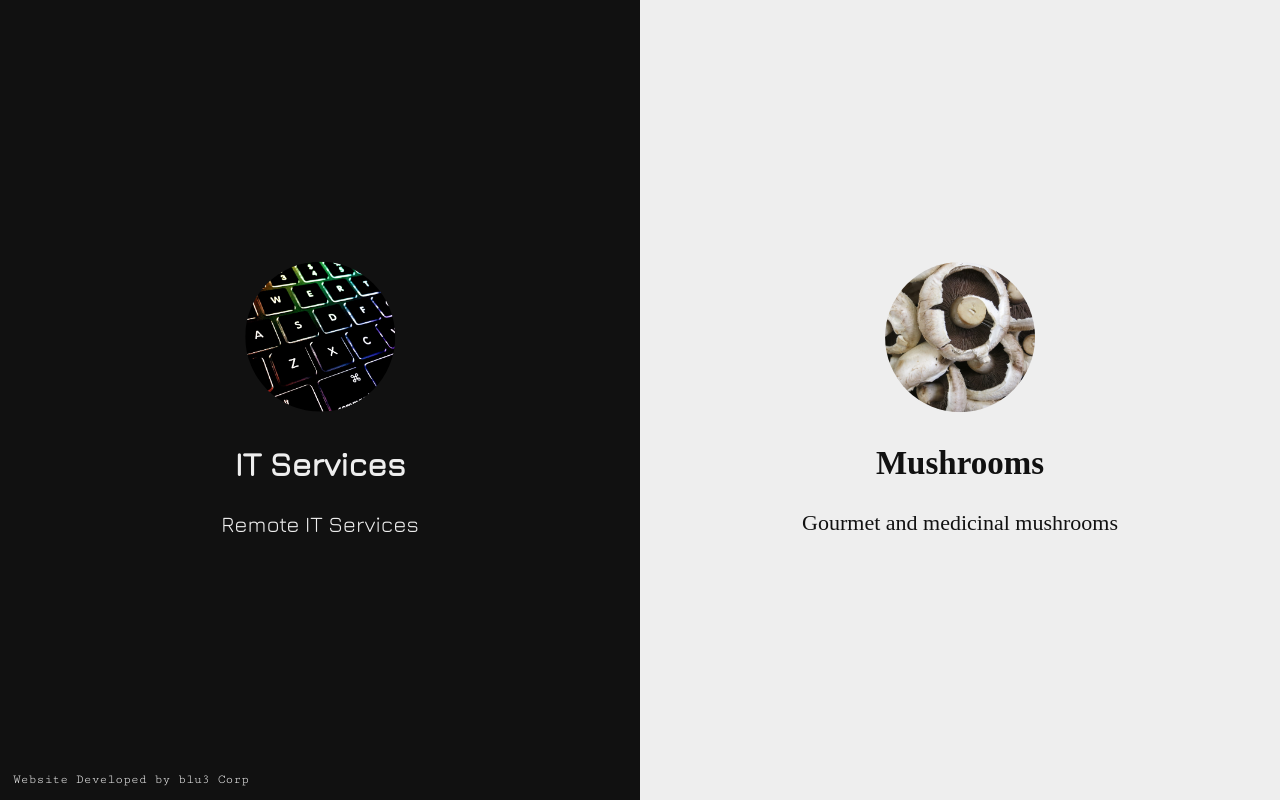
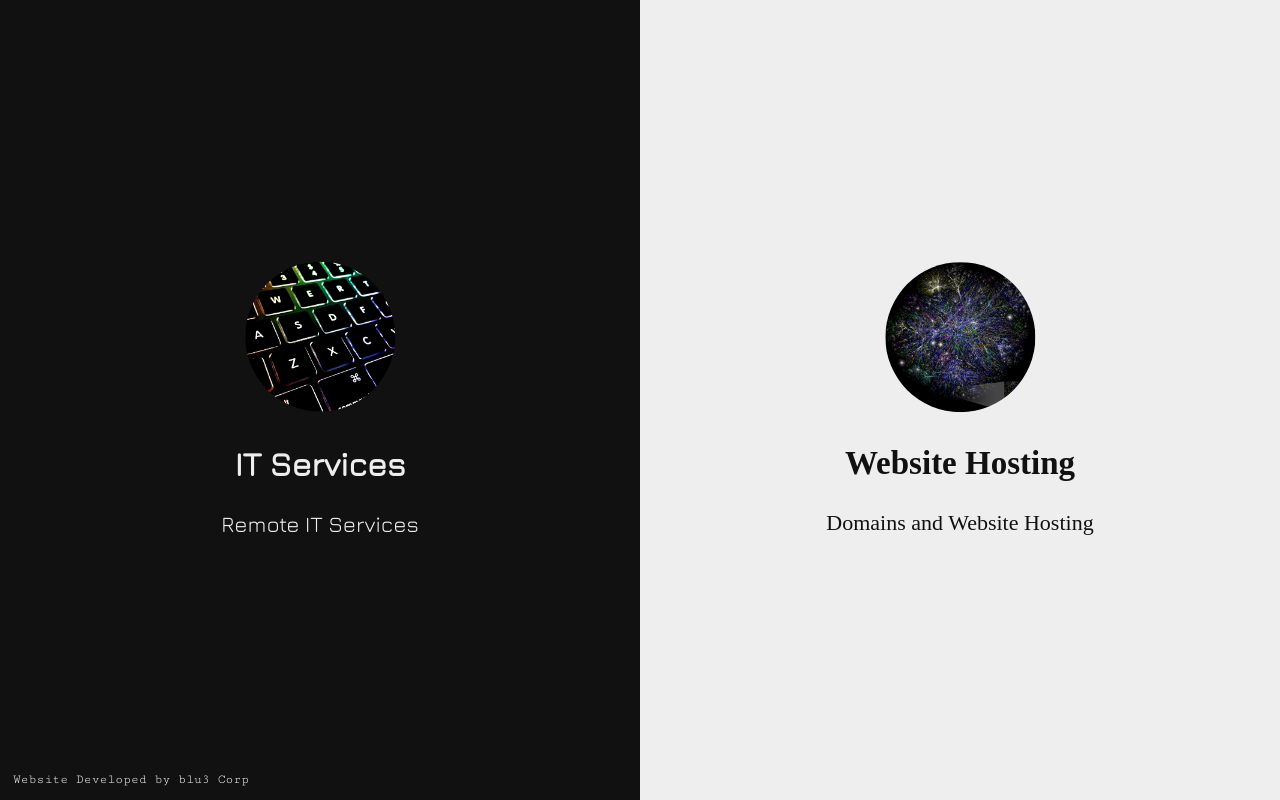
Before and after one commit to 0x6A6F7368/blu3.xyz, a plain HTML site: page index.html in a window 1280 px wide. Drawn offline with nearby package versions, Linux system fonts and the light colour scheme; a web font is replaced by a local one.

Commit message:
Add domains and website hosting.

```diff
--- a/index.html
+++ b/index.html
@@ -30,9 +30,9 @@
     <div class="overlay overlayright">
     <div class="text">Please <a href="mailto:j@blu3.xyz">email</a> for more info.</div>
     </div>
-    <img src="images/mushrooms.png" alt="Mushrooms">
-    <h2>Mushrooms</h2>
-    <p>Gourmet and medicinal mushrooms</p>
+    <img src="images/website.png" alt="Website Hosting">
+    <h2>Website Hosting</h2>
+    <p>Domains and Website Hosting</p>
   </div>
 </div>
 <!--</center-->
```
Also changed, not shown: images/mushrooms.png (deleted), images/website.png (added).
